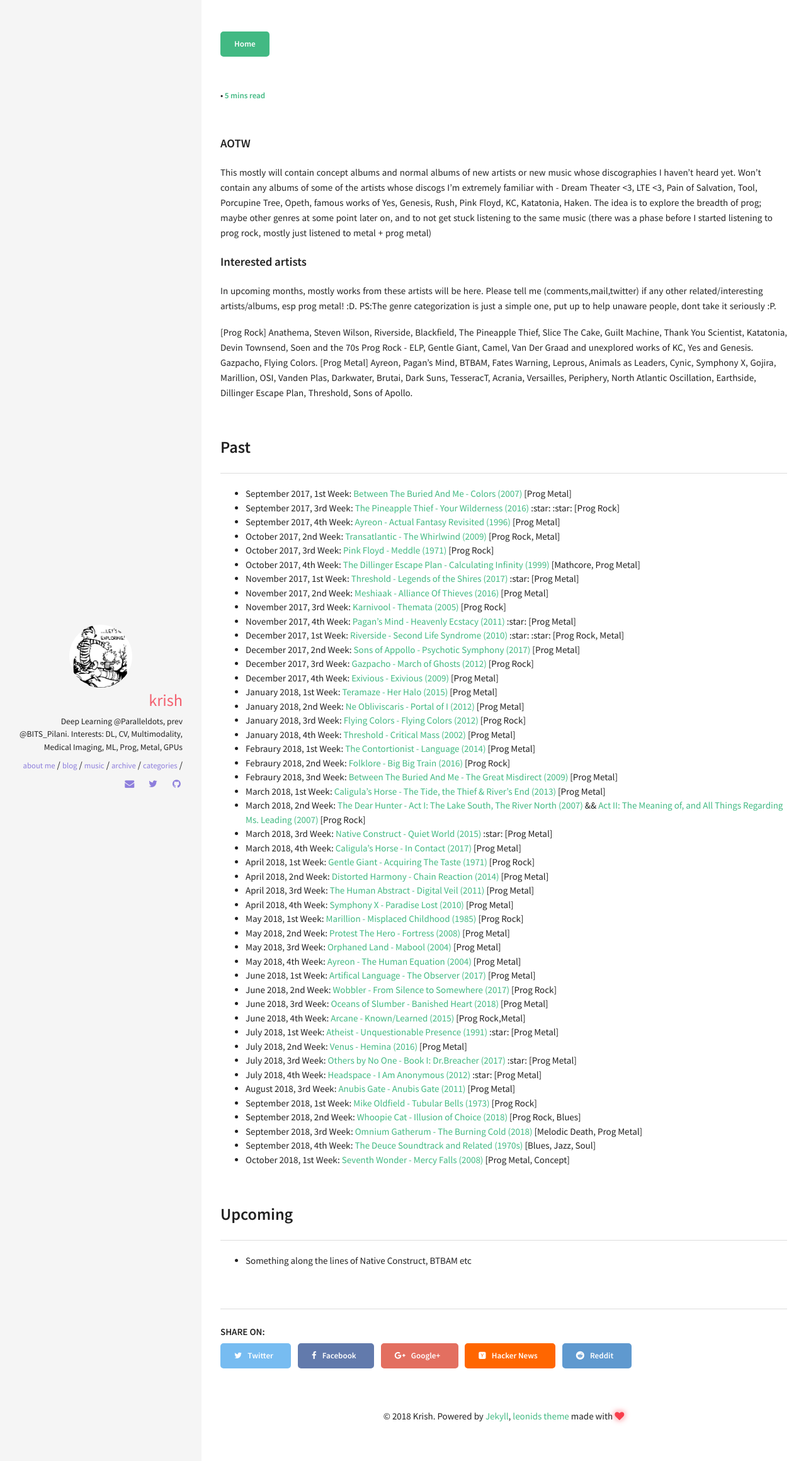
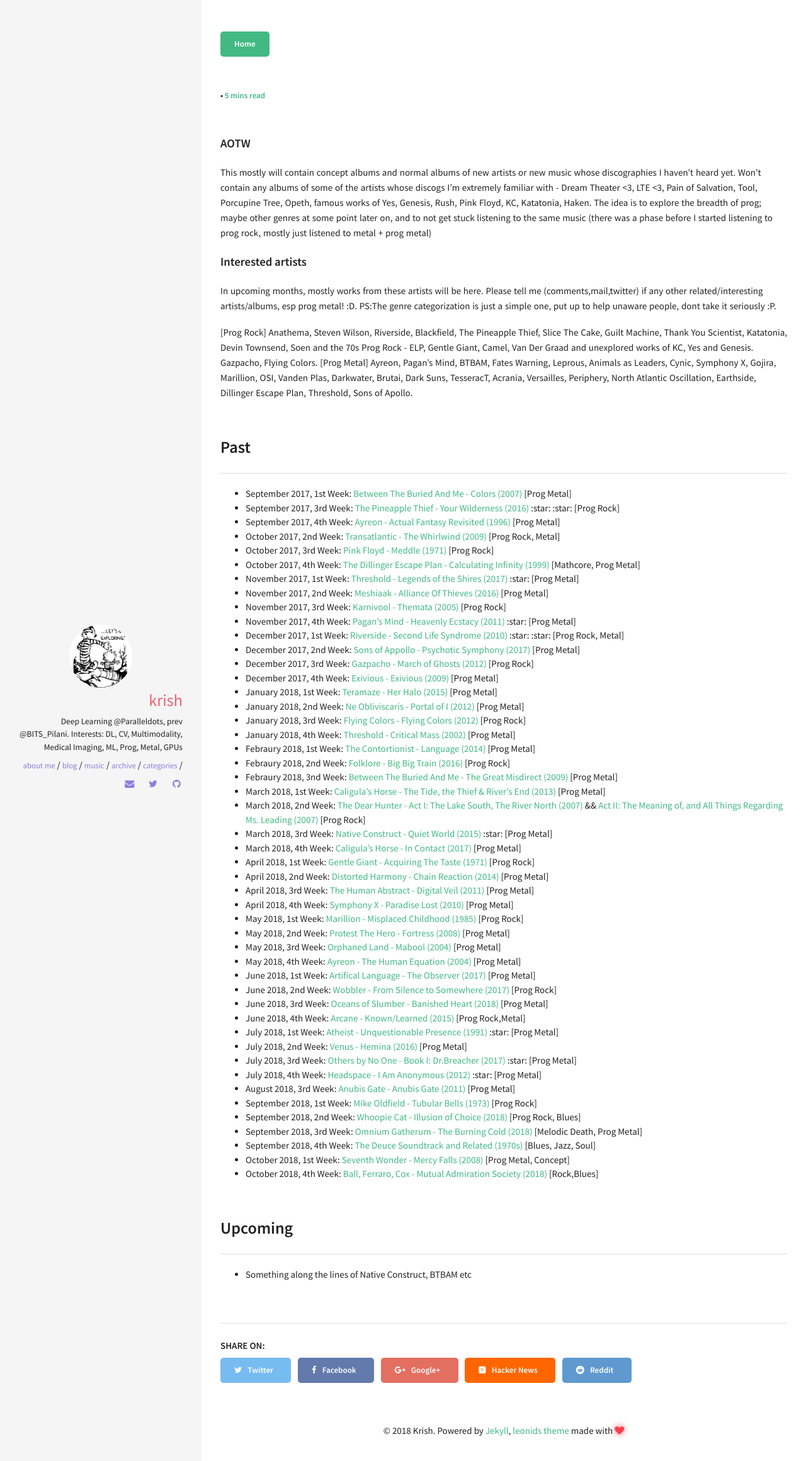
Before and after one commit to skrish13/skrish13.github.io, a Jekyll site: the page built from music/2017-10-14-aotw.md, in a window 1280 px wide. Shown: the top 2320 px of the page at 63% size. Built offline with Jekyll 4.4.1, drawn with Linux system fonts in a browser that asks for light colours; comment, search, counter and statistics services are not loaded.

Commit message:
new aotw

```diff
--- a/music/2017-10-14-aotw.md
+++ b/music/2017-10-14-aotw.md
@@ -66,6 +66,7 @@ In upcoming months, mostly works from these artists will be here. Please tell me
 - September 2018, 3rd Week: [Omnium Gatherum - The Burning Cold (2018)](https://open.spotify.com/album/7C07714TBt30BazLwcItnn) [Melodic Death, Prog Metal]
 - September 2018, 4th Week: [The Deuce Soundtrack and Related (1970s)](https://open.spotify.com/user/g0u1d1e1/playlist/4qxjaZCJic0gXNFqw2yXjb) [Blues, Jazz, Soul]
 - October 2018, 1st Week: [Seventh Wonder - Mercy Falls (2008)](https://open.spotify.com/user/skrish18/playlist/47oXPIiWrULJHPF6amsLBJ) [Prog Metal, Concept]
+- October 2018, 4th Week: [Ball, Ferraro, Cox - Mutual Admiration Society (2018)](https://open.spotify.com/album/6zKgjWDNBvEdl5d6HG6WAd) [Rock,Blues]
 
 ## Upcoming
 - Something along the lines of Native Construct, BTBAM etc
```
